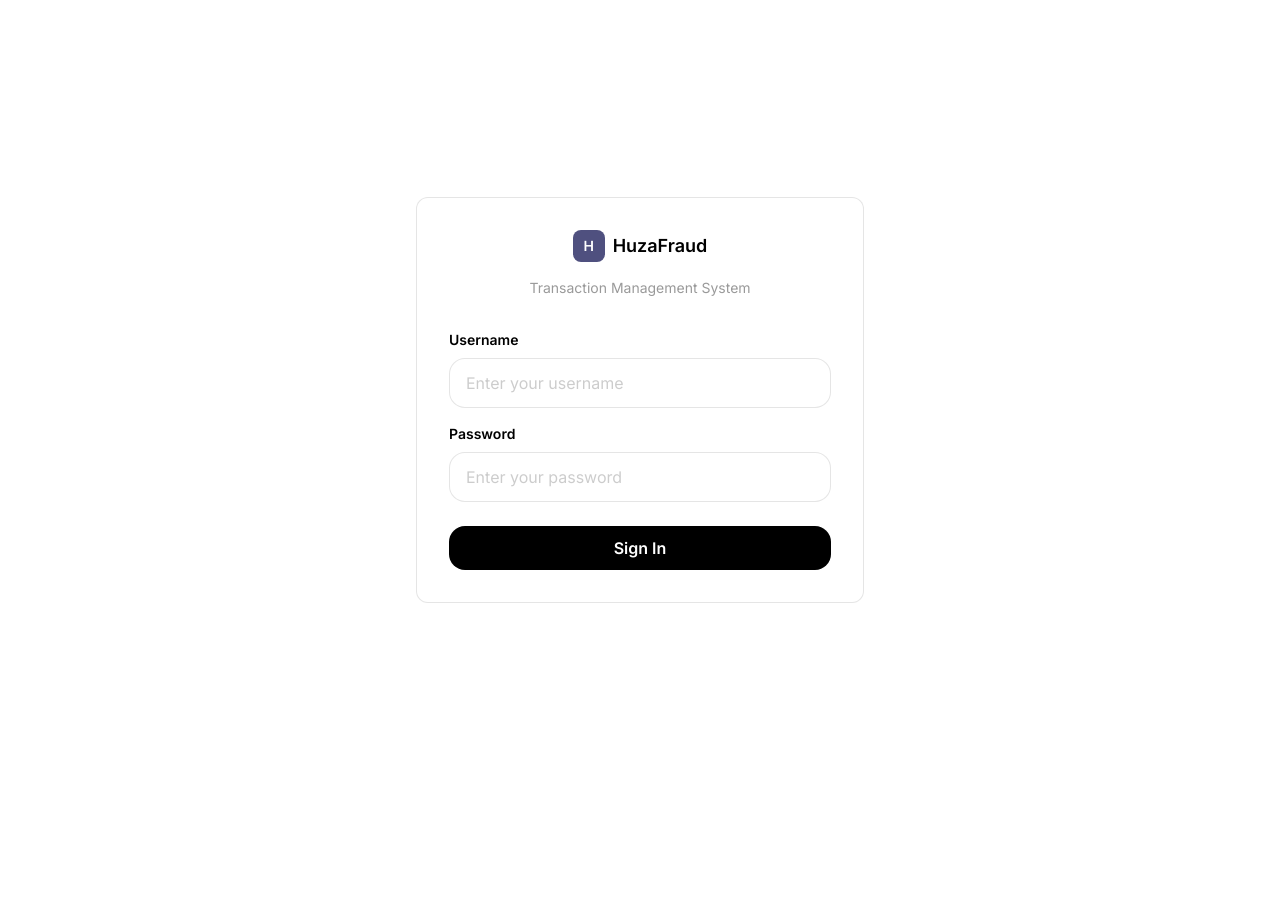
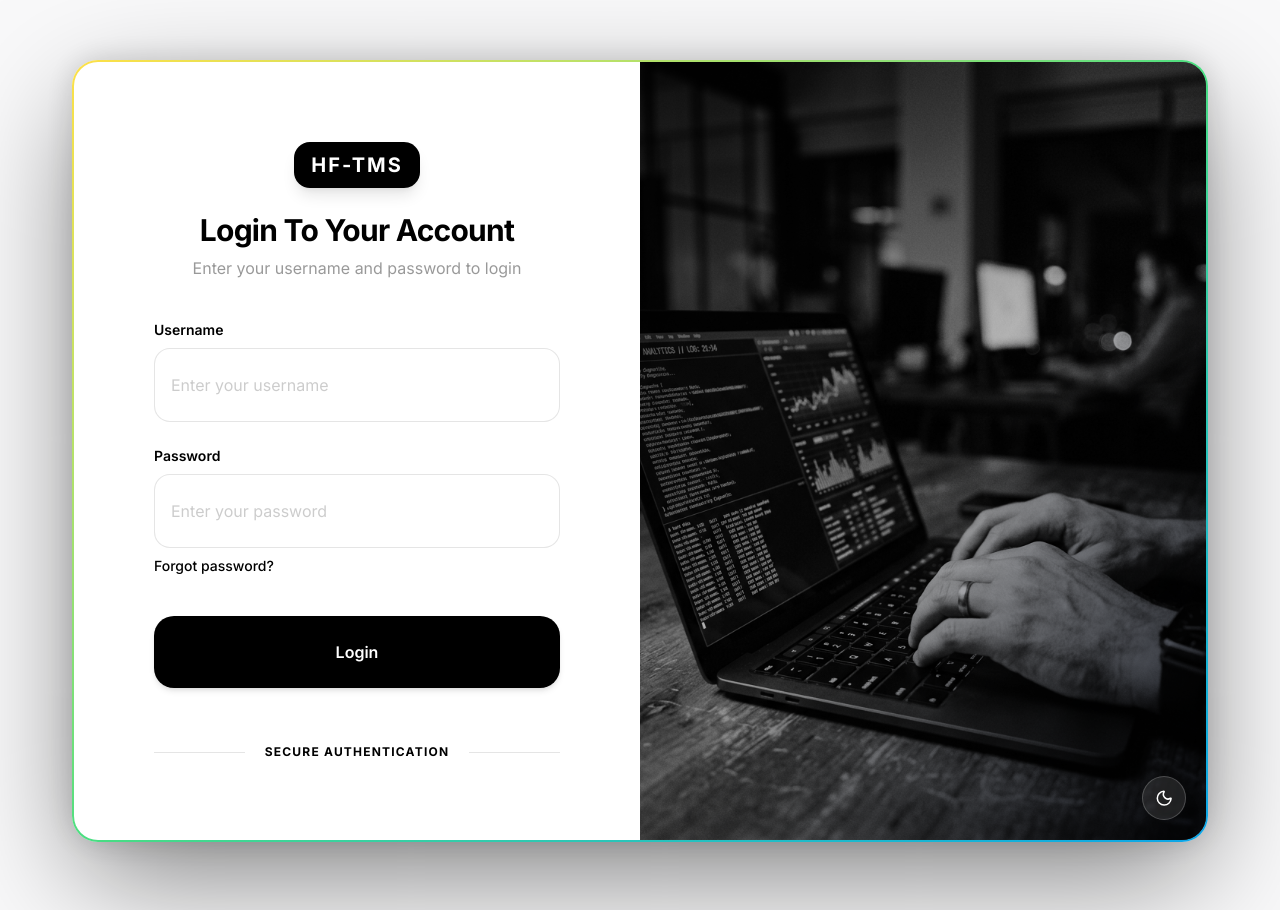
Before and after one commit to VietDunghere/Transaction-Management-System, a React (Vite) app in the folder frontend/: page /login in a window 1280 px wide. Before the commit the page ends 800 px from the top, so only its background shows below. Built offline with nearby package versions, Linux system fonts and the light colour scheme; no server answers.

Commit message:
update: refining Login page_ Doanh

```diff
--- a/frontend/src/index.css
+++ b/frontend/src/index.css
@@ -214,3 +214,18 @@
     --color-feedback-positive: #34d399;
     --color-feedback-negative: #f87171;
 }
+
+/* ============================================================
+   Custom Visual Effects
+   ============================================================ */
+.sun-shadow {
+    /* Picture frame floating shadow - Light Mode (Deeper & Darker) */
+    box-shadow: 0 40px 120px -10px rgba(0, 0, 0, 0.5), 0 0 30px rgba(0, 0, 0, 0.15);
+    transform: translateY(-4px); /* Elevated, standing up */
+}
+
+[data-theme='dark'] .sun-shadow {
+    /* Picture frame floating shadow - Dark Mode (Deeper) */
+    box-shadow: 0 40px 120px -10px rgba(0, 0, 0, 1), 0 0 30px rgba(0, 0, 0, 0.5);
+    transform: translateY(-4px);
+}
--- a/frontend/src/layouts/PublicLayout/PublicLayout.tsx
+++ b/frontend/src/layouts/PublicLayout/PublicLayout.tsx
@@ -2,7 +2,7 @@ import { Outlet } from '@tanstack/react-router';
 
 export function PublicLayout() {
     return (
-        <div className="flex min-h-screen items-center justify-center bg-primary">
+        <div className="flex min-h-screen items-center justify-center bg-secondary p-4 sm:p-8 font-sans transition-colors duration-700 ease-in-out">
             <Outlet />
         </div>
     );
--- a/frontend/src/pages/LoginPage/LoginPage.tsx
+++ b/frontend/src/pages/LoginPage/LoginPage.tsx
@@ -4,8 +4,10 @@ import { z } from 'zod';
 import { Navigate } from '@tanstack/react-router';
 import { useLogin } from '~/hooks/useAuth';
 import { useAuthStore } from '~/stores/useAuthStore';
+import { useUIStore } from '~/stores/useUIStore';
 import { Button } from '~/components/ui/Button/Button';
 import { Input } from '~/components/ui/Input/Input';
+import { Sun, Moon } from 'lucide-react';
 
 const loginSchema = z.object({
     username: z.string().min(1, 'Username is required'),
@@ -17,6 +19,7 @@ type LoginForm = z.infer<typeof loginSchema>;
 export function LoginPage() {
     const isAuthenticated = useAuthStore((s) => s.isAuthenticated);
     const login = useLogin();
+    const { theme, toggleTheme } = useUIStore();
 
     const {
         register,
@@ -35,44 +38,104 @@ export function LoginPage() {
     };
 
     return (
-        <div className="w-full max-w-md">
-            <div className="bg-primary border border-border-default rounded-md p-8">
-                <div className="text-center mb-8">
-                    <div className="flex items-center justify-center gap-2 mb-4">
-                        <div className="flex size-8 items-center justify-center rounded-sm bg-accent-indigo">
-                            <span className="text-sm font-semibold text-white">H</span>
+        <div className="w-full max-w-[1200px] mx-auto p-4 md:p-8">
+            {/* The gradient frame - exceptionally thin to look like a premium glowing border */}
+            <div className="bg-gradient-to-br from-[#fde047] via-[#4ade80] to-[#0ea5e9] p-[2px] rounded-[26px] sun-shadow transition-all duration-700 ease-in-out">
+
+                {/* The main card - explicitly relative so the absolute button aligns to it globally */}
+                <div className="flex flex-col md:flex-row bg-primary rounded-[24px] overflow-hidden min-h-[650px] transition-colors duration-700 ease-in-out relative">
+
+                    {/* Theme Toggle Icon Button - Placed at bottom right of the card, visible on both Mobile and Desktop */}
+                    <button
+                        onClick={toggleTheme}
+                        className="absolute bottom-3 right-3 md:bottom-5 md:right-5 z-50 flex size-8 md:size-11 items-center justify-center rounded-full bg-text-primary/10 md:bg-white/10 hover:bg-text-primary/20 md:hover:bg-white/20 backdrop-blur-xl border border-border-default md:border-white/20 text-text-primary md:text-white shadow-xl transition-all duration-300 cursor-pointer focus:outline-none hover:scale-110 active:scale-95"
+                        aria-label="Toggle theme"
+                    >
+                        {theme === 'light' ? (
+                            <Moon className="size-3.5 md:size-[1.15rem] animate-in fade-in zoom-in duration-300" />
+                        ) : (
+                            <Sun className="size-3.5 md:size-[1.15rem] animate-in fade-in zoom-in duration-300" />
+                        )}
+                    </button>
+
+                    {/* Left: Login Form */}
+                    <div className="w-full md:w-1/2 p-10 md:p-16 lg:p-20 flex flex-col justify-center items-center relative transition-colors duration-700 ease-in-out">
+
+                        <div className="w-full max-w-md relative z-10">
+                            <div className="text-center mb-10">
+                                <div className="flex justify-center mb-6">
+                                    <div className="flex px-4 py-2 items-center justify-center rounded-lg bg-text-primary shadow-lg border border-border-default transition-colors duration-700 ease-in-out">
+                                        <span className="text-xl font-bold tracking-widest text-bg-primary transition-colors duration-700 ease-in-out">HF-TMS</span>
                                     </div>
-                        <span className="text-lg font-semibold text-text-primary">HuzaFraud</span>
                                 </div>
-                    <p className="text-sm text-text-secondary">Transaction Management System</p>
+                                <h1 className="text-3xl font-bold text-text-primary mb-2 tracking-tight transition-colors duration-700 ease-in-out">Login To Your Account</h1>
+                                <p className="text-base text-text-secondary transition-colors duration-700 ease-in-out">Enter your username and password to login</p>
                             </div>
 
-                <form onSubmit={handleSubmit(onSubmit)} className="flex flex-col gap-4">
+                            <form onSubmit={handleSubmit(onSubmit)} className="flex flex-col gap-6">
+                                <div>
                                     <Input
+                                        className="py-6 text-base transition-colors duration-700 ease-in-out"
                                         label="Username"
                                         placeholder="Enter your username"
                                         error={errors.username?.message}
                                         {...register('username')}
                                     />
+                                </div>
+
+                                <div>
                                     <Input
+                                        className="py-6 text-base transition-colors duration-700 ease-in-out"
                                         label="Password"
                                         type="password"
                                         placeholder="Enter your password"
                                         error={errors.password?.message}
                                         {...register('password')}
                                     />
+                                    <div className="w-full flex justify-start mt-2">
+                                        <button type="button" className="text-sm font-medium text-text-primary hover:text-status-info transition-colors duration-700 ease-in-out hover:underline">
+                                            Forgot password?
+                                        </button>
+                                    </div>
+                                </div>
 
                                 {login.isError && (
-                        <p className="text-xs text-status-danger">
+                                    <p className="text-sm text-status-danger text-center bg-feedback-danger-bg p-3 rounded-lg border border-status-danger/20 transition-colors duration-700 ease-in-out">
                                         {(login.error as { response?: { data?: { message?: string } } })?.response?.data?.message ??
                                             'Login failed. Please try again.'}
                                     </p>
                                 )}
 
-                    <Button type="submit" loading={login.isPending} className="w-full mt-2">
-                        Sign In
+                                <Button
+                                    type="submit"
+                                    variant="primary"
+                                    loading={login.isPending}
+                                    className="w-full mt-4 py-6 text-base rounded-xl shadow-md transition-all duration-300 ease-out hover:scale-105 hover:shadow-xl active:scale-95"
+                                >
+                                    Login
                                 </Button>
+
+                                <div className="mt-8 flex items-center justify-center gap-3">
+                                    <div className="h-px bg-border-default flex-1 transition-colors duration-700 ease-in-out"></div>
+                                    <span className="text-xs text-text-primary px-2 uppercase tracking-widest font-bold transition-colors duration-700 ease-in-out">Secure Authentication</span>
+                                    <div className="h-px bg-border-default flex-1 transition-colors duration-700 ease-in-out"></div>
+                                </div>
                             </form>
+                        </div>
+
+                    </div>
+
+                    {/* Right: Abstract Graphic/Image */}
+                    <div className="hidden md:block w-full md:w-1/2 relative bg-black">
+                        <img
+                            src="/login_side_image.png"
+                            alt="Security and Analytics"
+                            className="absolute inset-0 w-full h-full object-cover mix-blend-luminosity opacity-80 transition-opacity duration-700 ease-in-out"
+                        />
+                        <div className="absolute inset-0 bg-gradient-to-br from-black/80 via-transparent to-[#0f172a]/90 mix-blend-multiply transition-colors duration-700 ease-in-out"></div>
+                    </div>
+
+                </div>
             </div>
         </div>
     );
```
Also changed, not shown: frontend/public/login_side_image.png (added). Lines whose indentation alone changed are shown as unchanged.
